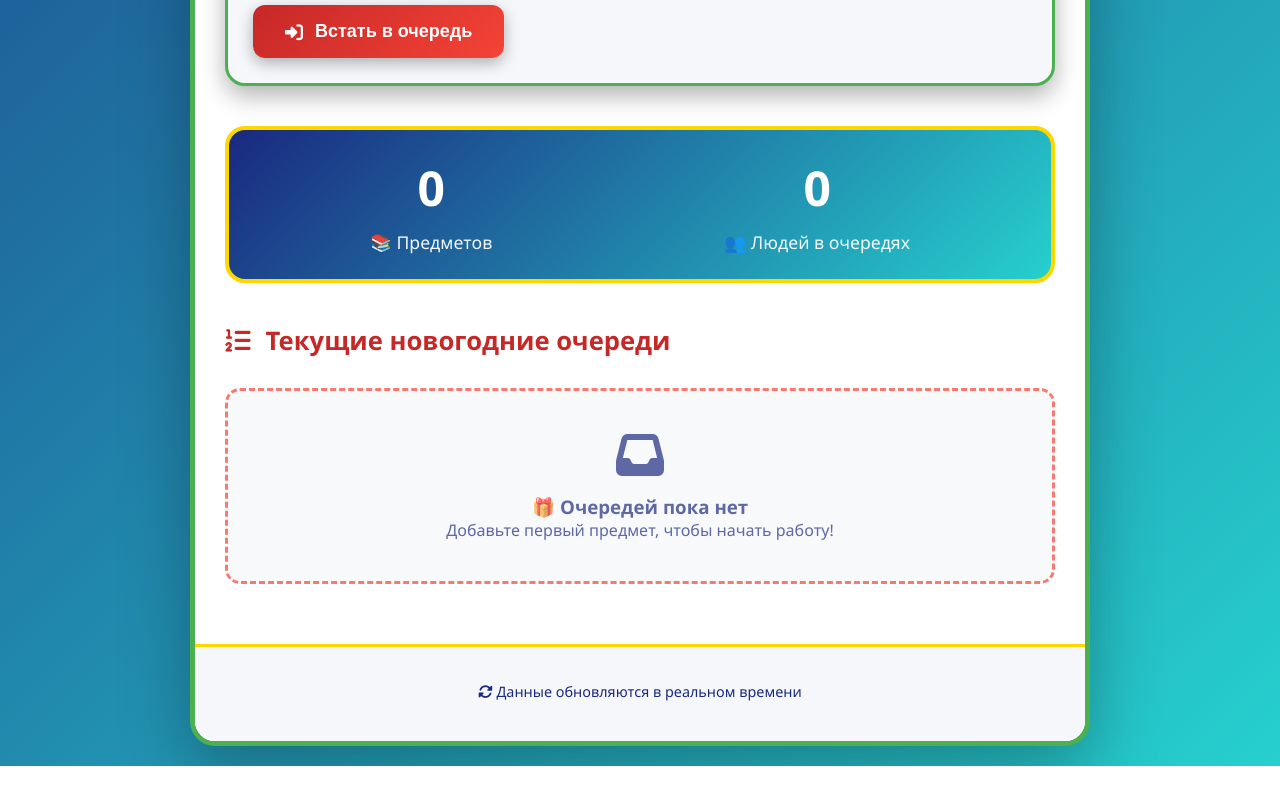
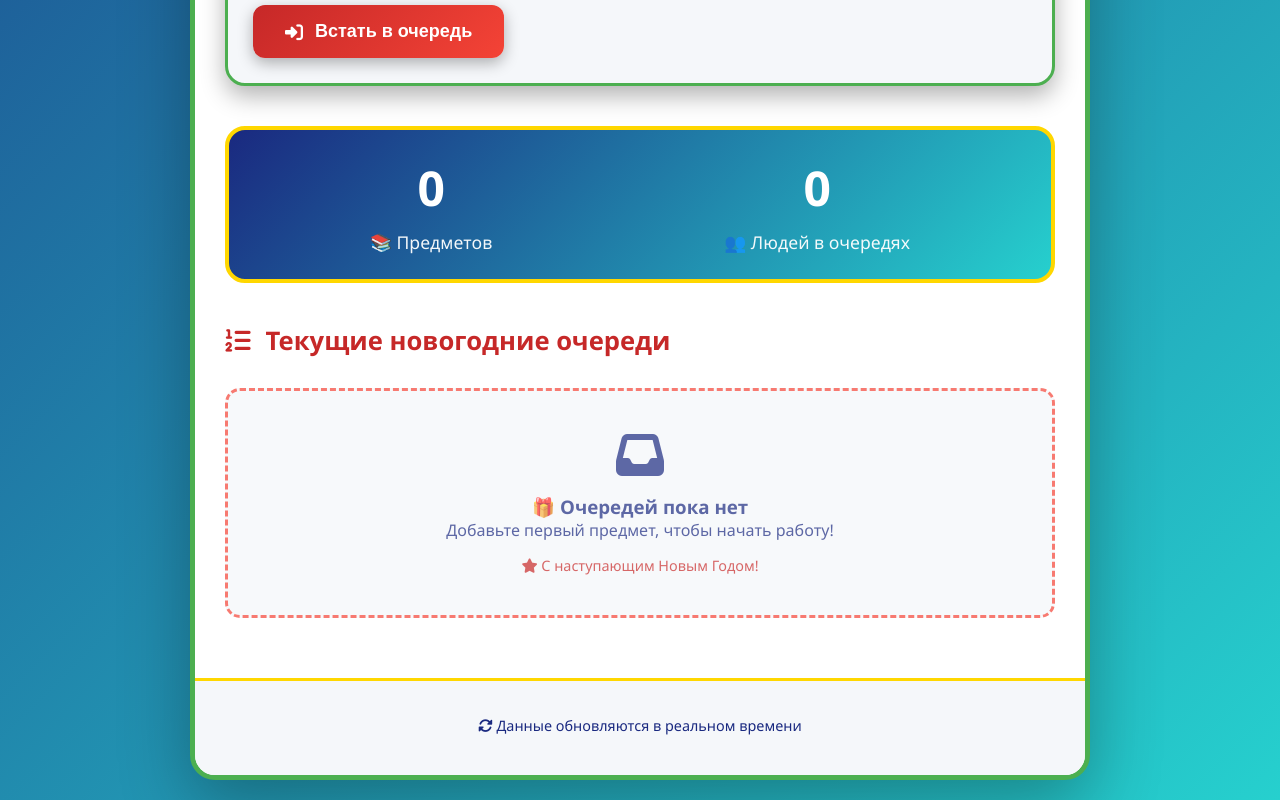
Before and after one commit to scr4ffy/queue, a plain HTML site: page test.html in a window 1280 px wide. Shown: the part 1064-1864 px from the top of the page. Before the commit the page ends 1830 px from the top, so only its background shows below. Drawn offline with Linux system fonts and the light colour scheme; no server answers.

Commit message:
Update test.html

```diff
--- a/test.html
+++ b/test.html
@@ -673,6 +673,9 @@
                     <i class="fas fa-inbox fa-3x" style="margin-bottom: 15px;"></i>
                     <h3>🎁 Очередей пока нет</h3>
                     <p>Добавьте первый предмет, чтобы начать работу!</p>
+                    <p style="margin-top: 15px; font-size: 0.9em; color: #C62828;">
+                        <i class="fas fa-star"></i> С наступающим Новым Годом!
+                    </p>
                 </div>
             </div>
         </div>
```
